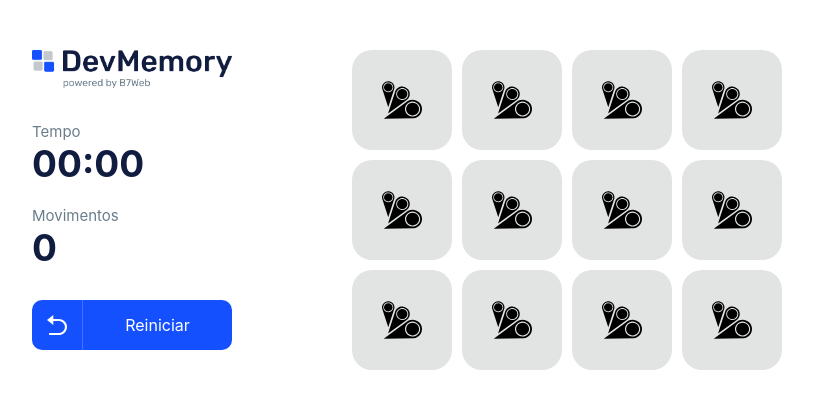
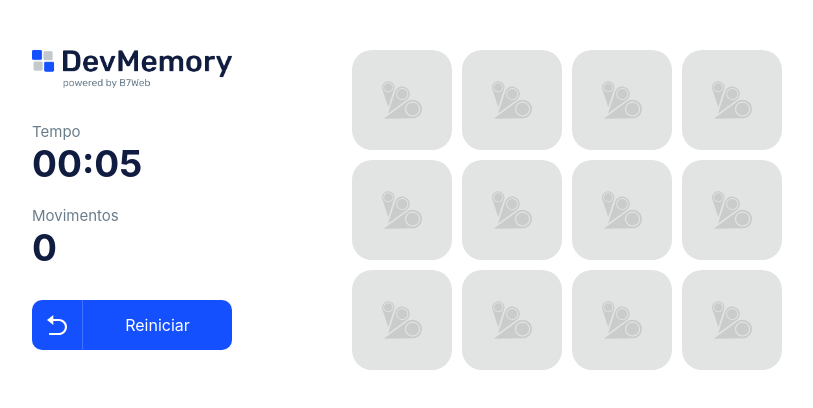
Before and after one commit to danismartins19/memorygame-react-ts, a React (Vite) app: page / in a window 1280 px wide. Shown: the top 408 px of the page, without its empty margins (233-1046 px from the left). Built offline with nearby package versions, Linux system fonts and the light colour scheme.

Commit message:
Criando timer do game

```diff
--- a/src/App.tsx
+++ b/src/App.tsx
@@ -7,6 +7,7 @@ import { InfoItem } from './components/InfoItem';
 import { GridItemType } from './types/GridItemType';
 import { items } from './data/items';
 import { GridItem } from './components/GridItem';
+import { formatTimeElapsed } from './helpers/formatTimeElapsed';
 
 
 export const App = () => {
@@ -20,6 +21,16 @@ export const App = () => {
   useEffect(() => {
     resetAndCreateGrid();
   }, [])
+
+  useEffect(()=>{
+    const timer = setInterval(()=>{
+      if(isPlaying){
+        setTimeElapsed(timeElapsed + 1);
+      }
+    },1000);
+
+    return () => clearInterval(timer);
+  },[isPlaying, timeElapsed])
 
   const resetAndCreateGrid = () => {
     //step 1 - reset the game
@@ -68,7 +79,7 @@ export const App = () => {
         </C.LogoLink>
 
         <C.InfoArea>
-          <InfoItem label='Tempo' value='00:00'></InfoItem>
+          <InfoItem label='Tempo' value={formatTimeElapsed(timeElapsed)}></InfoItem>
           <InfoItem label='Movimentos' value='0'></InfoItem>
         </C.InfoArea>
 
--- a/src/components/GridItem/index.tsx
+++ b/src/components/GridItem/index.tsx
@@ -15,7 +15,7 @@ export const GridItem = ({item, onClick}: Props) =>{
         showBackground={item.permanent || item.shown}
         onClick={onClick}>
            {!item.permanent && !item.shown &&
-                <C.Icon src= {b7svg} alt=""></C.Icon>
+                <C.Icon src= {b7svg} opacity={.1} alt=""></C.Icon>
            }
 
            {(item.permanent || item.shown )&& item.item !== null &&
--- a/src/components/GridItem/styles.ts
+++ b/src/components/GridItem/styles.ts
@@ -14,7 +14,12 @@ export const Container = styled.div<ContainerProps>`
     cursor: pointer;
 `;
 
-export const Icon = styled.img`
+type IconProps ={
+    opacity?: number
+}
+
+export const Icon = styled.img<IconProps>`
     width: 40px;
     height: 40px;
+    opacity: ${props => props.opacity ?? 1}
 `;
--- /dev/null
+++ b/src/helpers/formatTimeElapsed.ts
@@ -0,0 +1,9 @@
+export const formatTimeElapsed = (seconds : number)  => {
+    let minutes = Math.floor( seconds / 60 );
+    seconds -= (minutes * 60);
+
+    let secString = `${seconds < 10 ? '0' + seconds : seconds}`;
+    let minString = `${minutes < 10 ? '0' + minutes : minutes}`;
+
+    return `${minString}:${secString}`;
+}
```
